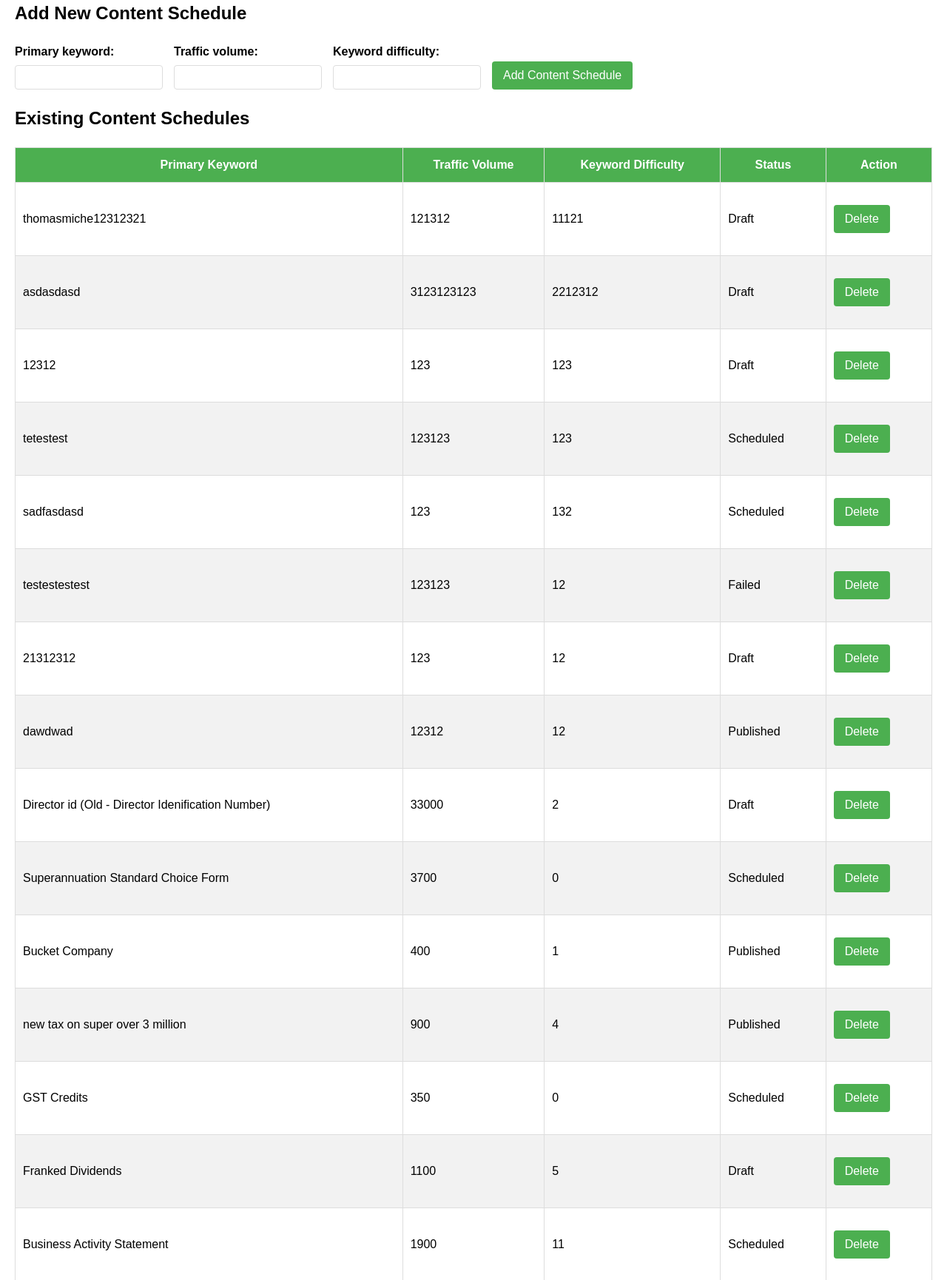
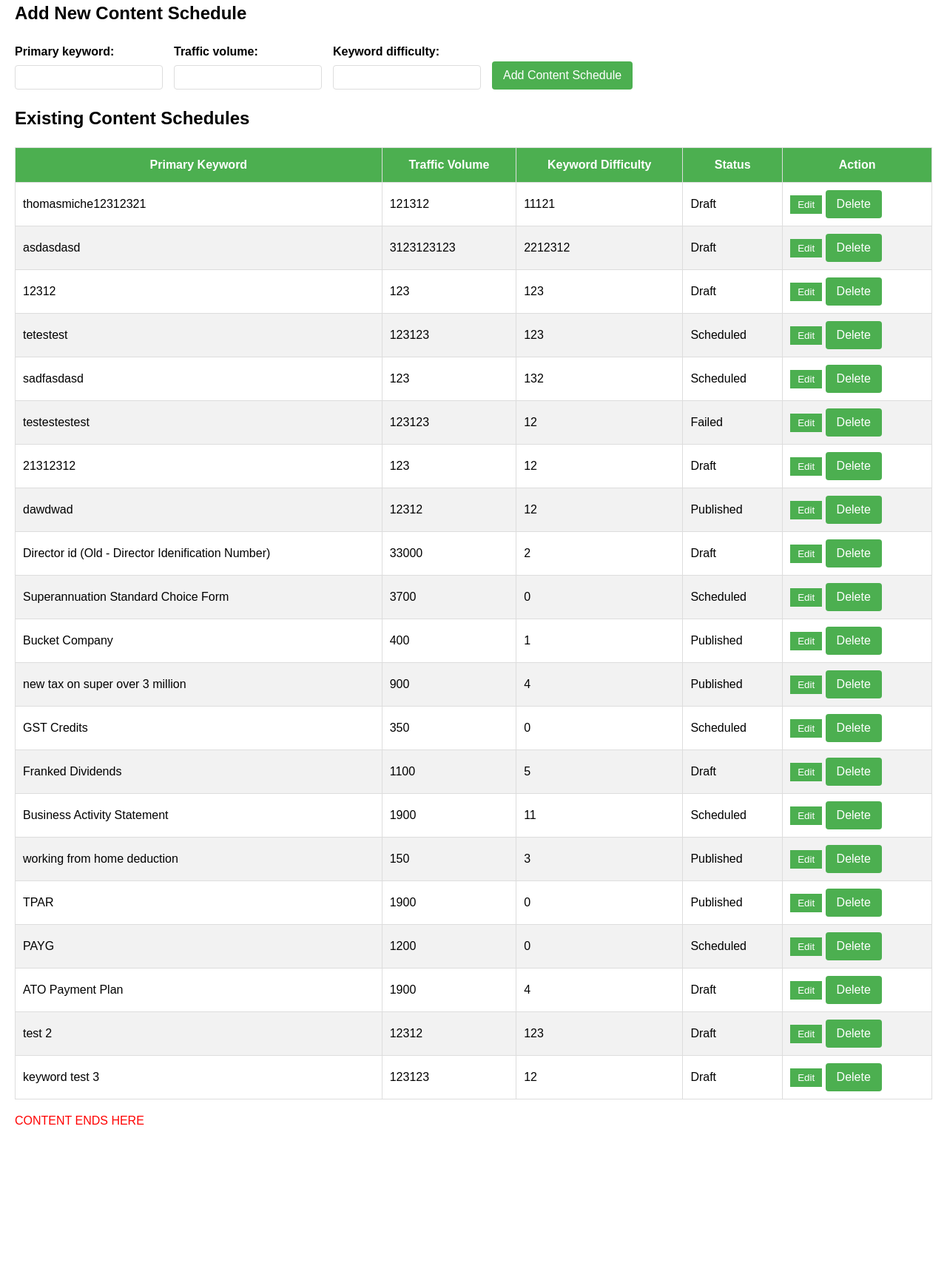
Before and after one commit to tsp1399/dashboard-attempt-1, a Django app: page /dashboard/ in a window 1280 px wide. Shown: the part 224-1954 px from the top of the page at 74% size. After the commit the page ends 1744 px from the top, so only its background shows below. Run offline with Django 5.2, Linux system fonts and the light colour scheme; a user stored in the database is signed in; data comes from the database, SQL or seed files in the repository; both versions use the stored data as it was after the commit.

Commit message:
added in update existing keyword
added in update existing keyword

```diff
--- a/scheduler/forms.py
+++ b/scheduler/forms.py
@@ -5,3 +5,13 @@ class ContentScheduleForm(forms.ModelForm):
     class Meta:
         model = ContentSchedule
         fields = ['primary_keyword', 'traffic_volume', 'keyword_difficulty']
+        widgets = {
+            'primary_keyword': forms.TextInput(attrs={'required': True}),
+            'traffic_volume': forms.NumberInput(attrs={'required': True}),
+            'keyword_difficulty': forms.NumberInput(attrs={'required': True}),
+        }
+
+class ContentScheduleUpdateForm(forms.ModelForm):
+    class Meta:
+        model = ContentSchedule
+        fields = ['traffic_volume', 'keyword_difficulty']
--- a/scheduler/templates/scheduler/user_dashboard.html
+++ b/scheduler/templates/scheduler/user_dashboard.html
@@ -1,4 +1,6 @@
 {% extends 'base.html' %}
+
+{% load custom_filters %}
 
 {% block content %}
 <p style="color: blue;">USER DASHBOARD CONTENT STARTS HERE</p>
@@ -16,18 +18,18 @@
 <form method="post">
     {% csrf_token %}
     <div class="form-group">
-        <label for="primary_keyword">Primary keyword:</label>
-        <input type="text" id="primary_keyword" name="primary_keyword" required>
+        <label for="{{ form.primary_keyword.id_for_label }}">Primary keyword:</label>
+        {{ form.primary_keyword }}
     </div>
     <div class="form-group">
-        <label for="traffic_volume">Traffic volume:</label>
-        <input type="number" id="traffic_volume" name="traffic_volume" required>
+        <label for="{{ form.traffic_volume.id_for_label }}">Traffic volume:</label>
+        {{ form.traffic_volume }}
     </div>
     <div class="form-group">
-        <label for="keyword_difficulty">Keyword difficulty:</label>
-        <input type="number" id="keyword_difficulty" name="keyword_difficulty" required>
+        <label for="{{ form.keyword_difficulty.id_for_label }}">Keyword difficulty:</label>
+        {{ form.keyword_difficulty }}
     </div>
-    <button type="submit" name="action" value="add">Add Content Schedule</button>
+    <button type="submit">Add Content Schedule</button>
 </form>
 
 <h2>Existing Content Schedules</h2>
@@ -44,16 +46,27 @@
     <tbody>
         {% for schedule in schedules %}
         <tr>
-            <td>{{ schedule.primary_keyword }}</td>
-            <td>{{ schedule.traffic_volume }}</td>
-            <td>{{ schedule.keyword_difficulty }}</td>
-            <td>{{ schedule.get_article_status_display }}</td>
-            <td>
-                <form method="post" onsubmit="return confirm('Are you sure you want to delete this schedule?');">
-                    {% csrf_token %}
-                    <button type="submit" name="delete" value="{{ schedule.id }}">Delete</button>
-                </form>
-            </td>
+            <form method="post" action="{% url 'user_dashboard' %}">
+                {% csrf_token %}
+                <td>
+                    <span class="editable-text">{{ schedule.primary_keyword }}</span>
+                    <input type="text" name="primary_keyword" value="{{ schedule.primary_keyword }}" required class="edit-input" style="display: none;">
+                </td>
+                <td>
+                    <span class="editable-text">{{ schedule.traffic_volume }}</span>
+                    <input type="number" name="traffic_volume" value="{{ schedule.traffic_volume }}" required class="edit-input" style="display: none;">
+                </td>
+                <td>
+                    <span class="editable-text">{{ schedule.keyword_difficulty }}</span>
+                    <input type="number" name="keyword_difficulty" value="{{ schedule.keyword_difficulty }}" required class="edit-input" style="display: none;">
+                </td>
+                <td>{{ schedule.get_article_status_display }}</td>
+                <td>
+                    <button type="button" class="edit-btn">Edit</button>
+                    <button type="submit" name="update" value="{{ schedule.id }}" class="update-btn" style="display: none;">Update</button>
+                    <button type="submit" name="delete" value="{{ schedule.id }}" onclick="return confirm('Are you sure you want to delete this schedule?');">Delete</button>
+                </td>
+            </form>
         </tr>
         {% endfor %}
     </tbody>
--- a/scheduler/views.py
+++ b/scheduler/views.py
@@ -1,6 +1,6 @@
 from django.shortcuts import render, redirect, get_object_or_404
 from django.contrib import messages
-from .forms import ContentScheduleForm
+from .forms import ContentScheduleForm, ContentScheduleUpdateForm
 from .models import ContentSchedule
 from django.contrib.auth.decorators import login_required
 
@@ -12,7 +12,13 @@ def user_dashboard(request):
             schedule = get_object_or_404(ContentSchedule, id=schedule_id, user=request.user)
             schedule.delete()
             messages.success(request, 'Content schedule deleted successfully.')
-            return redirect('user_dashboard')
+        elif 'update' in request.POST:
+            schedule_id = request.POST.get('update')
+            schedule = get_object_or_404(ContentSchedule, id=schedule_id, user=request.user)
+            form = ContentScheduleForm(request.POST, instance=schedule)
+            if form.is_valid():
+                form.save()
+                messages.success(request, 'Content schedule updated successfully.')
         else:
             form = ContentScheduleForm(request.POST)
             if form.is_valid():
@@ -20,7 +26,7 @@ def user_dashboard(request):
                 content_schedule.user = request.user
                 content_schedule.save()
                 messages.success(request, 'New content schedule added successfully.')
-                return redirect('user_dashboard')
+        return redirect('user_dashboard')
     else:
         form = ContentScheduleForm()
 
--- a/static/css/styles.css
+++ b/static/css/styles.css
@@ -107,3 +107,26 @@ tr:nth-child(even) {
 button[name="delete"] {
     /* Add your styles here */
 }
+
+.editable-text:hover {
+    background-color: #f0f0f0;
+    cursor: pointer;
+}
+
+.edit-input {
+    background-color: #fff;
+    border: 1px solid #ccc;
+    padding: 2px 5px;
+}
+
+.edit-btn, .update-btn {
+    background-color: #4CAF50;
+    color: white;
+    border: none;
+    padding: 5px 10px;
+    cursor: pointer;
+}
+
+.update-btn {
+    background-color: #008CBA;
+}
--- /dev/null
+++ b/static/js/dashboard.js
@@ -0,0 +1,17 @@
+document.addEventListener('DOMContentLoaded', function() {
+    const rows = document.querySelectorAll('tbody tr');
+
+    rows.forEach(row => {
+        const editBtn = row.querySelector('.edit-btn');
+        const updateBtn = row.querySelector('.update-btn');
+        const spans = row.querySelectorAll('.editable-text');
+        const inputs = row.querySelectorAll('.edit-input');
+
+        editBtn.addEventListener('click', function() {
+            spans.forEach(span => span.style.display = 'none');
+            inputs.forEach(input => input.style.display = 'inline-block');
+            editBtn.style.display = 'none';
+            updateBtn.style.display = 'inline-block';
+        });
+    });
+});
--- a/templates/base.html
+++ b/templates/base.html
@@ -30,5 +30,6 @@
     {% block content %}
     {% endblock %}
     <p style="color: red;">CONTENT ENDS HERE</p>
+    <script src="{% static 'js/dashboard.js' %}"></script>
 </body>
 </html>
```
Also changed, not shown: scheduler/templatetags/custom_filters.py (added, +7 -0 lines), db.sqlite3.
